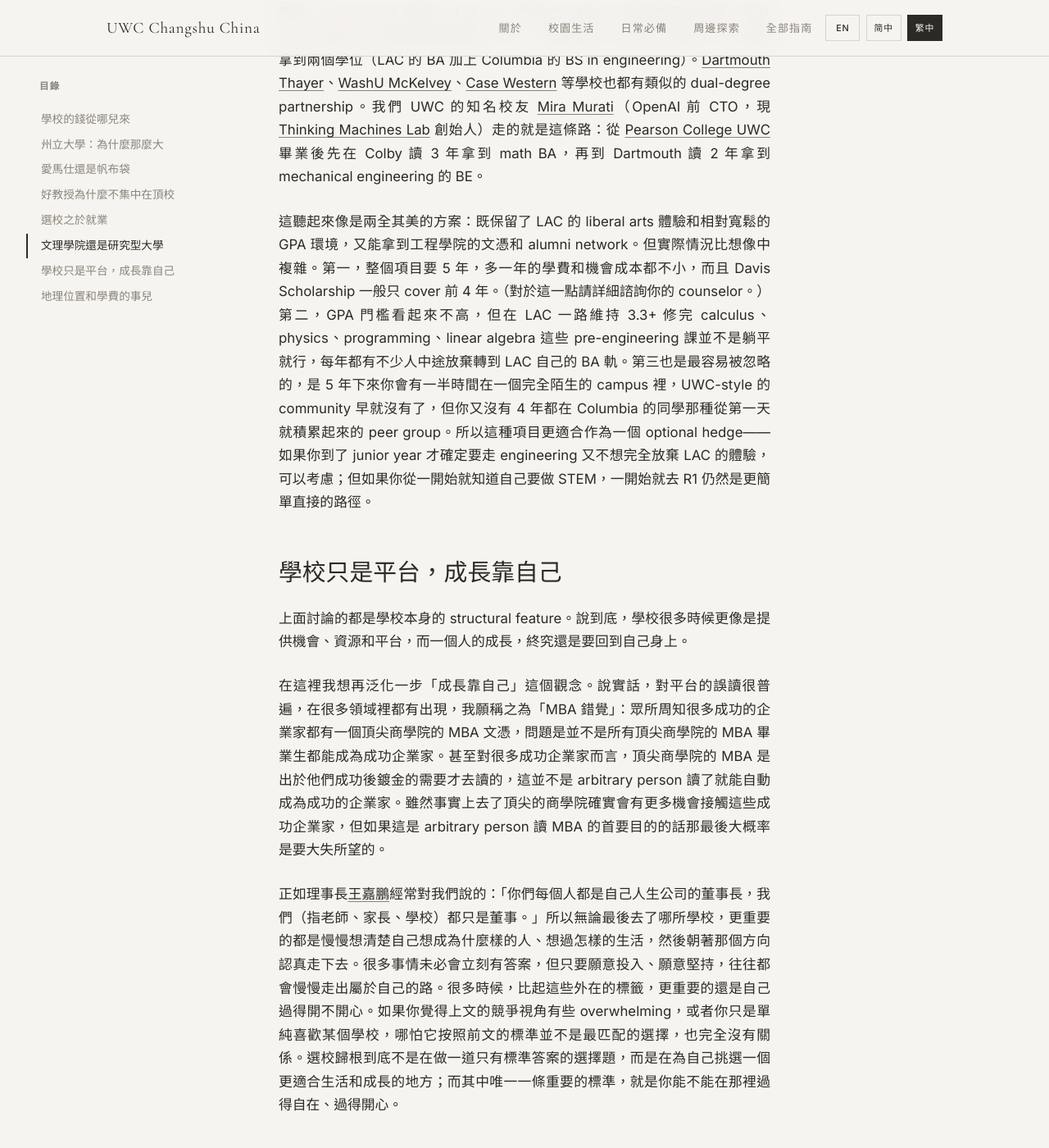
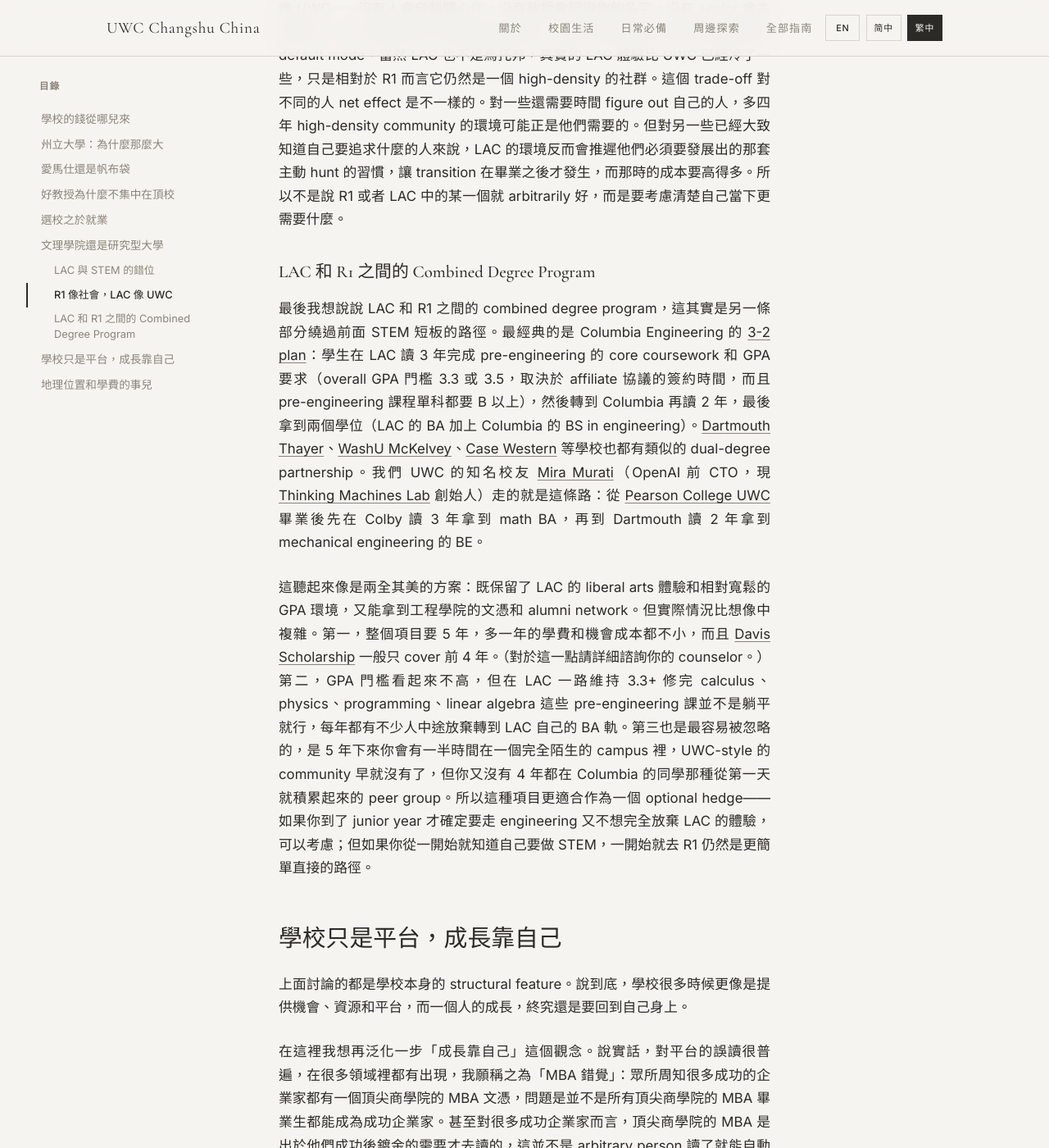
Before and after one commit to United-World-College/UWC-Survival-Guide, a Jekyll site: the page built from website/_guides/chinese/school-selection-TW.md, in a window 1280 px wide and 1400 px high, scrolled down 13540 px. Shown: the whole window at 82% size. Built offline with Jekyll 4.4.1, drawn with Linux system fonts in a browser that asks for light colours; some of the changed text lies outside the part shown.

Commit message:
docs: split school-selection h2 sections into h3 subsections + link Davis Scholarship (CN/TW/EN)

```diff
--- a/website/_guides/chinese/school-selection-TW.md
+++ b/website/_guides/chinese/school-selection-TW.md
@@ -21,6 +21,8 @@
 
 首先是本人一直認為私立大學除了學費貴，其他方面就 arbitrarily 好於公立大學。但其實真的不是這樣的。而要弄清楚這個問題，那我們還是要從第一性原理出發，也就是從錢的流動開始講起。
 
+### 聯邦經費與 overhead
+
 很多人，包括之前的我自己在內，都認為私立大學都是有錢的主兒，畢竟學費那麼貴呢，所以資源就一定多。但說實話，學費對一個 research-heavy 的[研究型大學](https://en.wikipedia.org/wiki/List_of_research_universities_in_the_United_States)而言只是龐大的收入結構裡的一塊。我們每個學生交的那點錢，分攤到學校的 research infrastructure、醫院營運、新教授啟動經費、行政與合規成本這些巨大開支裡，其實對學校真正能提供什麼資源影響很有限。
 
 那真正決定學校的學術水準和 research 實力的錢是從哪兒來的呢？其實很大一部分是來自於聯邦政府。第一次接觸到這個概念的人一定覺得很反常識，說實話，我在上大學前一直以為學校要麼是私立的，要麼是州立的，除了軍校是聯邦的，其他學校應該和聯邦沒多大關係才對。但事實上，美國的 [NSF](https://en.wikipedia.org/wiki/National_Science_Foundation)、[能源部](https://en.wikipedia.org/wiki/United_States_Department_of_Energy)、[NIH](https://en.wikipedia.org/wiki/National_Institutes_of_Health) 以及[國防部](https://en.wikipedia.org/wiki/United_States_Department_of_Defense)/[軍隊](https://en.wikipedia.org/wiki/United_States_Armed_Forces)承擔了非常多的科研開支，尤其是對 STEM 專業。當然其他不同的部委也或多或少都有一些自己的 funding project 來資助研究。所以其實在美國的大學裡面，STEM 教授的主要任務既不是做科研，也不是講課，而是到處化緣。這也就導致大學的實驗室本質上就和新創公司挺像的。教授就像是 founder/CEO，大機率不會管特別具體的事務，而是會把握大方向以及出去籌錢。那具體是怎麼籌錢的呢，或者說 grant 是怎麼申請的呢？這就是教授最重要的工作，也就是寫 proposal 了，俗稱寫本子。
@@ -28,6 +30,8 @@
 這其實有點像招標，但比招標靈活。在 NSF 和 NIH 的主流 program 裡，聯邦每年按固定週期開放申請，教授自己決定研究方向、把 proposal 交上去，由 panel 評審；[DARPA](https://en.wikipedia.org/wiki/DARPA) 和能源部某些項目則更接近招標式，聯邦會先提出具體的 research priority 再收集 proposal。說了這麼久，這整套流程好像參與方只有教授以及聯邦，到底和學校有什麼關係呢？嗯，沒錯，在教授兢兢業業寫本子的時候，學校確實沒有什麼存在感，但是一旦 proposal 中了，資金快要到帳了之後，學校就要跳出來收「買路財」了，也就是一個叫做 overhead 的東西。舉個例子：某個教授拿到了能源部一筆100萬美金的 grant，能源部就不僅需要支付這100萬給教授，還需要根據 Overhead Rate 給學校額外再付一筆錢。一般來說，聯邦資金的 Overhead Rate 會比較高，頂級研究型大學大多在 55-70% 之間。（其實嚴格來說，overhead 不是學校額外收的稅，而是聯邦本來就認可的 indirect cost。聯邦知道 research 需要 building、IT、合規和行政人員的支持，所以把這筆錢通過 overhead 統一支付給學校。只是對教授個人而言，這筆錢本可以更多地流到自己的 lab 裡，所以感覺上像是被學校收走了。）
 
 那這筆錢到底收得合不合理呢，我在這裡無意討論，因為學校有著龐大的後勤體系，沒有他們的支持，教授和學生也沒法全心全意投入科研當中，而且新教授往往也需要學校提供的啟動資金，但學校的後勤體系很多時候也是臃腫的。雖然看起來 overhead 不是學校最顯眼的收入（本科學費、住宿、食堂、endowment 投資收益都更 visible），但對研究型大學而言，[聯邦資金是學校 research 投入的最大單一來源（2024 財年佔全美高校 R&D 支出的 55%）](https://ncses.nsf.gov/pubs/nsf26305)，其中 overhead 部分更是維持 research infrastructure 的關鍵。而對 STEM 教授而言，聯邦資金就是他們 research funding 的最主要來源，直接決定了他們的 lab 能不能運轉、學生能不能招、研究能不能做下去，也直接決定了一個學校在某個領域的學術實力。其中 Johns Hopkins 是個特別極端的個例。JHU 靠 [Applied Physics Laboratory](https://en.wikipedia.org/wiki/Applied_Physics_Laboratory) 的國防 / 航太項目撐著，[2024 財年研究支出 \\$41.3 億美元](https://ncses.nsf.gov/pubs/nsf26305)，接近排名第二學校（UPenn，\\$21.7 億）的兩倍，其中約 88% 來自聯邦經費。它從 1979 年開始連續 40 多年蟬聯全美 R&D 支出第一，甩開剩下的學校不是一點半點。很多人提到 JHU 只想到醫學院，但真正讓它站在今天這個位置的，是聯邦國防和科研經費幾十年持續的注入。總之結論就是，學校的很多錢其實都來自於聯邦政府，學校更像是提供了一個平台，但真正闊綽與否其實還是要看教授自己的學術品牌，就像是多策略對沖基金一樣。所以這也就是為什麼美國的學術界百花齊放，而不是幾所特別好的學校形成壟斷。但這也只是對這一現象的一個簡單介紹，更加具體的原因會放到後面再說。
+
+### Endowment 的現實
 
 我相信聽到這兒有人就要問了，除此之外還有 endowment fund 呢？私立大學的富豪校友那麼多，捐了那麼多錢，難道還抵不上聯邦的資金嗎？說得沒錯，但其實這裡面會有很多現實的問題。其中最主要的就是資金支配的自由度。首先是學校的 endowment fund 其實本質上相當於是一個家辦/信託基金，一般來說是只能支配投資的收益而不是本金的。所以每年可供使用的部分只有大概 5% 左右。但是不要以為拿到了收益就可以高枕無憂發展學校了，因為其實大部分捐款人都會對自己的捐款用途有嚴格的限制。比如我們經常能看到的很多大學裡面有叫做某某家族獎學金，或者是某棟樓是以某個人命名的，這些都大機率是捐款的時候就指定了要支持學校某一小部分的發展，而不是可以隨意使用的資金。但這種限定用途的捐款其實也能在特定領域 enable 一些 federal funding 做不到的事情。比如它能讓學校從零起步建立一個全新的 institute / department，而不是只能在現有 structure 上 incrementally 加 faculty 和 funding。就比如 Princeton 的 [Lewis-Sigler Institute for Integrative Genomics](https://lsi.princeton.edu/about/founding-donors) 就是 1998 年 [Peter B. Lewis](https://en.wikipedia.org/wiki/Peter_B._Lewis) 捐贈 \\$35 million 建立的，加上 [Carl Icahn](https://en.wikipedia.org/wiki/Carl_Icahn) 捐建的 Icahn Laboratory，整個 Princeton 的定量生物學 / QCB 生態基本就是這兩筆私人捐贈 launch 起來的。聯邦 grant 後續會持續注入來保障運行和科研支出（比如 [NIH-NHGRI training program](https://lsi.princeton.edu/education/nih-nhgri-training-program)），但啟動資金來自私人 donor。
 
@@ -53,6 +57,8 @@
 
 ## 好教授為什麼不集中在頂校
 
+### Faculty hiring 的隨機性
+
 好了，最後再來系統地說說美國的學術界為什麼百花齊放，而不是只有幾所一家獨大。之前說的 federal funding 其實只是個間接原因，最直接的原因之一應該是現在美國找教職的難度已經堪比地獄了。基本上只有最頂尖學校的最頂尖博士才能找到一個相對來說還不錯的學校的教職。就以我熟悉的 CS 舉例，現在是越來越難不做 postdoc 就直接拿到 Tenure-track Assistant Professor（相當於是想走教職路線的博士生的第一站，簡稱 TTAP），甚至一些 IOI 國手都是做了兩三年甚至三五年博後才終於找到了教職（其他學科的難度其實也不會差特別多）。那比較好的大學的教職呢？這就真的是神仙打架了。就拿我所在的學校 UIUC 的 CS 系舉例子，這兩年招的做 AI 這個方向的一些 TTAP 都在到職前就已經是一兩萬甚至兩三萬引用量的巨佬了。當然 AI 方向本來引用量就比 CS 其他方向以及其他學科高不少，而且近幾年 GenAI 方向的爆發讓一些博士期間趕上了 seminal work 的研究者畢業時就自帶幾萬引用；再加上一部分人有 [Meta FAIR](https://en.wikipedia.org/wiki/Meta_AI)、[Google DeepMind](https://en.wikipedia.org/wiki/Google_DeepMind)、[OpenAI](https://en.wikipedia.org/wiki/OpenAI) 這類 industry lab 的背景作為跳板。即便如此，這個 citation 級別在整個學術界仍然是很誇張的存在。
 
 除此之外，在最頂尖的大學招 TTAP 還有一個很重要的標準，就是希望這個人現在的研究方向是下一個風口。也就是說，search committee 不僅僅是在找當下做得好的人，更是在找下一批定義學科未來的人。而且其實找教職的隨機性比申請大學要高特別多。一般來說，要招一個教授的話，既要滿足 research area fit、teaching need 等結構性條件，也要在 search committee 內沒有人強烈反對，同時還要有一兩個 strong advocate。上述任何一個環節出問題都可能導致一個非常優秀的候選人被刷掉。這也就導致了很多特別特別厲害的博士生只是去了一個一般一點的學校。所以其實對於我們而言，不用去頂校，只要去一個相對來說還不錯的大學，都是會遇到很厲害的教授的。
@@ -87,6 +97,8 @@
 
 最後再聊一個很多同學都會糾結的問題：[文理學院（LAC）](https://en.wikipedia.org/wiki/Liberal_arts_college#In_North_America)和研究型大學到底怎麼選？兩者其實定位挺不一樣的。研究型大學因為體量大、教授多，課程覆蓋面天然就會廣很多，基本上你想學什麼方向都能找到對應的課。而文理學院走的是小而精的路線，更強調教學品質和師生之間的緊密互動，但相應地每個系的規模會小一些，能開的課可能主要集中在比較主流的方向。不過這也不是絕對的——像 Barnard 和 Wellesley 這樣的文理學院就和附近的頂尖學府深度合作，比如 Wellesley 的同學可以直接去 MIT 選課，而 Barnard 作為 Columbia 的 affiliate college，雖然在招生、行政和財務上完全獨立，但學生基本可以無障礙地選修 Columbia 的課程，這樣課程覆蓋面上的差距一下子就被拉平了。所以與其糾結哪種更好，不如想清楚自己更看重什麼：是更豐富的課程和資源，還是更小的班級和更緊密的師生關係？這兩種體驗本身沒有高下之分，關鍵在於哪個更適合你。
 
+### LAC 與 STEM 的錯位
+
 但對於將來想要學習 STEM 專業的同學們來說一定要謹慎考慮文理學院，尤其是前文所說的 lab-based 方向（對於純數、理論 CS、理論物理這些不依賴 lab 而是依賴 mentorship 的方向反而是文理學院的優勢）。這裡有一個常見的 myth："頂級文理學院的 placement 不輸最好的研究型大學"。這個說法在 humanities 和 social sciences 裡大致成立，但對 STEM 方向則要打一個問號。原因有兩個：第一，LAC 的 STEM faculty 中確實有持續 active 做研究的教授，但比例和產出 throughput 都遠低於 R1 同僚。這是因為 LAC 的 hire model 優先 teaching load，教授的教學壓力都巨大，基本上是 R1 的兩到三倍，而且沒有博士生 / postdoc 幫忙幹活。更別提經費和設備方面也無法跟 R1 比。LAC 拿不到大型的 federal grant（比如 [NSF ERC](https://en.wikipedia.org/wiki/Engineering_Research_Centers)、[NIH P01](https://en.wikipedia.org/wiki/NIH_grant#Program_project/center_grants)、[DoD MURI](https://en.wikipedia.org/wiki/MURI_(grant)) 這種幾百萬到上億的 multi-PI 項目），也撐不起 frontier-level infrastructure，比如[超算 cluster](https://en.wikipedia.org/wiki/Supercomputer) 和 [cleanroom](https://en.wikipedia.org/wiki/Cleanroom)。這些設施單價幾百萬到幾億，對很多前沿方向都是必需品，但 LAC 的體量很難撐起 [ROI](https://en.wikipedia.org/wiki/Return_on_investment)。
 
 不過 LAC 的 endowment per capita 其實非常高。像是 Williams、Amherst、Swarthmore、Pomona 的 endowment per student 都在 \\$1.5M 以上，遠超大多數 R1。但這筆錢主要用在 financial aid、small class size 和 teaching-heavy 的 faculty 薪水上，而不是投入科研。第二，STEM industry pipeline 弱。LAC 一屆一共 500 人，學 STEM 方向的可能就 150-200 人，10 年累積的校友規模甚至遠不如 R1 的一個系。這也就直接導致了在 tech/engineering industry 裡的 LAC 校友絕對數量少，在很多公司裡的 presence 不如 R1。當然，只要自己足夠強，比如能自行找到校外的 research 資源，或是在 ICPC 這樣級別的比賽中取得好成績，那上面提到的一切都不是問題。
@@ -95,11 +107,15 @@
 
 所以如果你明確要走 lab-based STEM 路線，研究型大學在大多數關鍵維度上都是更穩妥的選擇，即便是頂級 LAC 也不例外。LAC 更適合想走 mentor-based STEM、humanities、social sciences、[pre-med](https://en.wikipedia.org/wiki/Pre-medical#In_the_United_States)、[pre-law](https://en.wikipedia.org/wiki/Pre-law) 路線的學生。這幾個方向看的是 GPA、mentorship 品質、推薦信、clinical experience 和標準化考試，正好是 LAC 的強項，而不是依賴 frontier research 和 STEM 校友網路。
 
+### R1 像社會，LAC 像 UWC
+
 上面討論的都是 academic 和 career outcome，但忽略了一個對我們 UWC 的同學非常重要的維度，那就是 community 的體驗。說實話，我自己在 R1 讀本科，一直都很羨慕 LAC 更像 UWC，一屆就幾百人，大家在同一個 campus 裡一起生活，community 濃度很高。R1 雖然資源很多，但很多時候都要靠自己去爭取。反觀 UWC / LAC 這種 high-density community，很多機會是 passive 地觸達你的——教授知道你是誰、同學吃飯時會隨口提某個機會、senior 會主動帶你。你不用去 actively hunt。我直到現在都很感激我當年作為一個懵懵懂懂的小朋友剛進 UWC 的時候有兩位高年級的室友主動帶我，給了我很多幫助。但這兩種 habit 對畢業之後的人生影響是完全不同的。畢業之後的世界其實更像 R1 而不像 UWC——沒有人會自動關心你，沒有教授會記得你的名字，沒有 senior 會主動帶你。R1 訓練出來的主動爭取的習慣，恰好是畢業之後的世界最需要的 default mode。當然 LAC 也不是烏托邦，真實的 LAC 體驗比 UWC 已經冷了一些，只是相對於 R1 而言它仍然是一個 high-density 的社群。這個 trade-off 對不同的人 net effect 是不一樣的。對一些還需要時間 figure out 自己的人，多四年 high-density community 的環境可能正是他們需要的。但對另一些已經大致知道自己要追求什麼的人來說，LAC 的環境反而會推遲他們必須要發展出的那套主動 hunt 的習慣，讓 transition 在畢業之後才發生，而那時的成本要高得多。所以不是說 R1 或者 LAC 中的某一個就 arbitrarily 好，而是要考慮清楚自己當下更需要什麼。
+
+### LAC 和 R1 之間的 Combined Degree Program
 
 最後我想說說 LAC 和 R1 之間的 combined degree program，這其實是另一條部分繞過前面 STEM 短板的路徑。最經典的是 Columbia Engineering 的 [3-2 plan](https://undergrad.admissions.columbia.edu/apply/combinedplan)：學生在 LAC 讀 3 年完成 pre-engineering 的 core coursework 和 GPA 要求（overall GPA 門檻 3.3 或 3.5，取決於 affiliate 協議的簽約時間，而且 pre-engineering 課程單科都要 B 以上），然後轉到 Columbia 再讀 2 年，最後拿到兩個學位（LAC 的 BA 加上 Columbia 的 BS in engineering）。[Dartmouth Thayer](https://engineering.dartmouth.edu/undergraduate/dual)、[WashU McKelvey](https://engineering.washu.edu/academics/dual-degree-program/index.html)、[Case Western](https://case.edu/engineering/academics/undergraduate/32-program) 等學校也都有類似的 dual-degree partnership。我們 UWC 的知名校友 [Mira Murati](https://en.wikipedia.org/wiki/Mira_Murati)（OpenAI 前 CTO，現 [Thinking Machines Lab](https://en.wikipedia.org/wiki/Thinking_Machines_Lab) 創始人）走的就是這條路：從 [Pearson College UWC](https://en.wikipedia.org/wiki/Pearson_College_UWC) 畢業後先在 Colby 讀 3 年拿到 math BA，再到 Dartmouth 讀 2 年拿到 mechanical engineering 的 BE。
 
-這聽起來像是兩全其美的方案：既保留了 LAC 的 liberal arts 體驗和相對寬鬆的 GPA 環境，又能拿到工程學院的文憑和 alumni network。但實際情況比想像中複雜。第一，整個項目要 5 年，多一年的學費和機會成本都不小，而且 Davis Scholarship 一般只 cover 前 4 年。（對於這一點請詳細諮詢你的 counselor。）第二，GPA 門檻看起來不高，但在 LAC 一路維持 3.3+ 修完 calculus、physics、programming、linear algebra 這些 pre-engineering 課並不是躺平就行，每年都有不少人中途放棄轉到 LAC 自己的 BA 軌。第三也是最容易被忽略的，是 5 年下來你會有一半時間在一個完全陌生的 campus 裡，UWC-style 的 community 早就沒有了，但你又沒有 4 年都在 Columbia 的同學那種從第一天就積累起來的 peer group。所以這種項目更適合作為一個 optional hedge——如果你到了 junior year 才確定要走 engineering 又不想完全放棄 LAC 的體驗，可以考慮；但如果你從一開始就知道自己要做 STEM，一開始就去 R1 仍然是更簡單直接的路徑。
+這聽起來像是兩全其美的方案：既保留了 LAC 的 liberal arts 體驗和相對寬鬆的 GPA 環境，又能拿到工程學院的文憑和 alumni network。但實際情況比想像中複雜。第一，整個項目要 5 年，多一年的學費和機會成本都不小，而且 [Davis Scholarship](https://en.wikipedia.org/wiki/Davis_United_World_College_Scholars_Program) 一般只 cover 前 4 年。（對於這一點請詳細諮詢你的 counselor。）第二，GPA 門檻看起來不高，但在 LAC 一路維持 3.3+ 修完 calculus、physics、programming、linear algebra 這些 pre-engineering 課並不是躺平就行，每年都有不少人中途放棄轉到 LAC 自己的 BA 軌。第三也是最容易被忽略的，是 5 年下來你會有一半時間在一個完全陌生的 campus 裡，UWC-style 的 community 早就沒有了，但你又沒有 4 年都在 Columbia 的同學那種從第一天就積累起來的 peer group。所以這種項目更適合作為一個 optional hedge——如果你到了 junior year 才確定要走 engineering 又不想完全放棄 LAC 的體驗，可以考慮；但如果你從一開始就知道自己要做 STEM，一開始就去 R1 仍然是更簡單直接的路徑。
 
 ## 學校只是平台，成長靠自己
 
@@ -111,6 +127,10 @@
 
 ## 地理位置和學費的事兒
 
+### 地理位置
+
 以上就從學術角度把美國學校介紹得差不多了。但 college life 肯定是不只有學術的，還有其他很多一樣重要甚至更重要的事情。首當其衝的就是學校的地理位置。甚至有些時候我覺得地理位置會是一個比學術更加重要的考量因素。因為這會直接影響 traveling 的便利程度，這對於出去玩 / 回家 / 找工作（也就是 onsite interview） / conference travel 都會有特別大的影響。比如我上次去紐約參加一個活動，人家哪怕不是在紐約上大學的人，哪怕是在鄰州新澤西的學生，那其實也就是打車一個小時就到了。但是對於我這種在 Illinois 中部鄉村裡上學的人來說，我得坐大巴（三個多小時）/ 先打車（兩個多小時）/ 坐飛機（一個小時）去芝加哥的機場，然後再從芝加哥飛去紐約，這樣基本上在航班不延誤的情況下大半天也沒了，真的非常不方便。假如是面試的話，其實舟車勞頓也會很影響狀態，一般都要提前一天到才行，所以就意味著要在目的地住兩晚。綜上所述，我覺得起碼是要找一個有大機場的城市才會比較方便。比如 Duke/UNC/NC State 那個地方就非常好，這三個學校基本上互相開車十五分鐘就可以到其中任意一點，去機場也就二十分鐘。而且那一片也不會有大城市的喧囂。之後我們應該會再開一個介紹美國城市的系列，敬請期待！
 
+### Davis Scholarship 與 on-campus job
+
 除此之外還有一個很重要的事情就是學費。不過好在我們 UWC 的同學們都有資格申請 Davis Scholarship。但對此我並不是很了解具體流程，之後可以請了解的同學單獨開一篇詳細聊聊。除了 Davis Scholarship 之外，有需要的同學應該也可以找一些 on-campus job 來補貼日常開銷。常見的 on-campus job 包括 dining hall、圖書館、健身房 front desk、IT help desk 這種 student worker 崗位，工資一般是本州的最低時薪，一些比較發達的州通常都在 15 到 20 美元一小時這個區間內。不過每週可以工作的小時數不能超過聯邦政府規定的上限（F-1 學生通常是上課期間每週最多 20 小時，假期可以 full-time，也就是每週最多 40 小時）。這種工作的好處是不需要 [OPT](https://en.wikipedia.org/wiki/Optional_Practical_Training) / [CPT](https://en.wikipedia.org/wiki/Curricular_Practical_Training)，學校會直接幫你 sponsor 工作許可，而且 schedule 也比較靈活，不會和上課衝突。除了純粹補貼生活費之外，有些崗位本身也是不錯的經歷，比如做 Teaching Assistant 或者 Research Assistant。具體到每個學校的政策、時薪、招聘流程都不太一樣，這一塊兒還需要各位同學自己去上網檢索一下。
```
Also changed, not shown: other parts of website/_guides/chinese/school-selection-TW.md (+4 -0 lines), website/_guides/chinese/school-selection-CN.md (+21 -1 lines), website/_guides/default/school-selection.md (+21 -1 lines).
